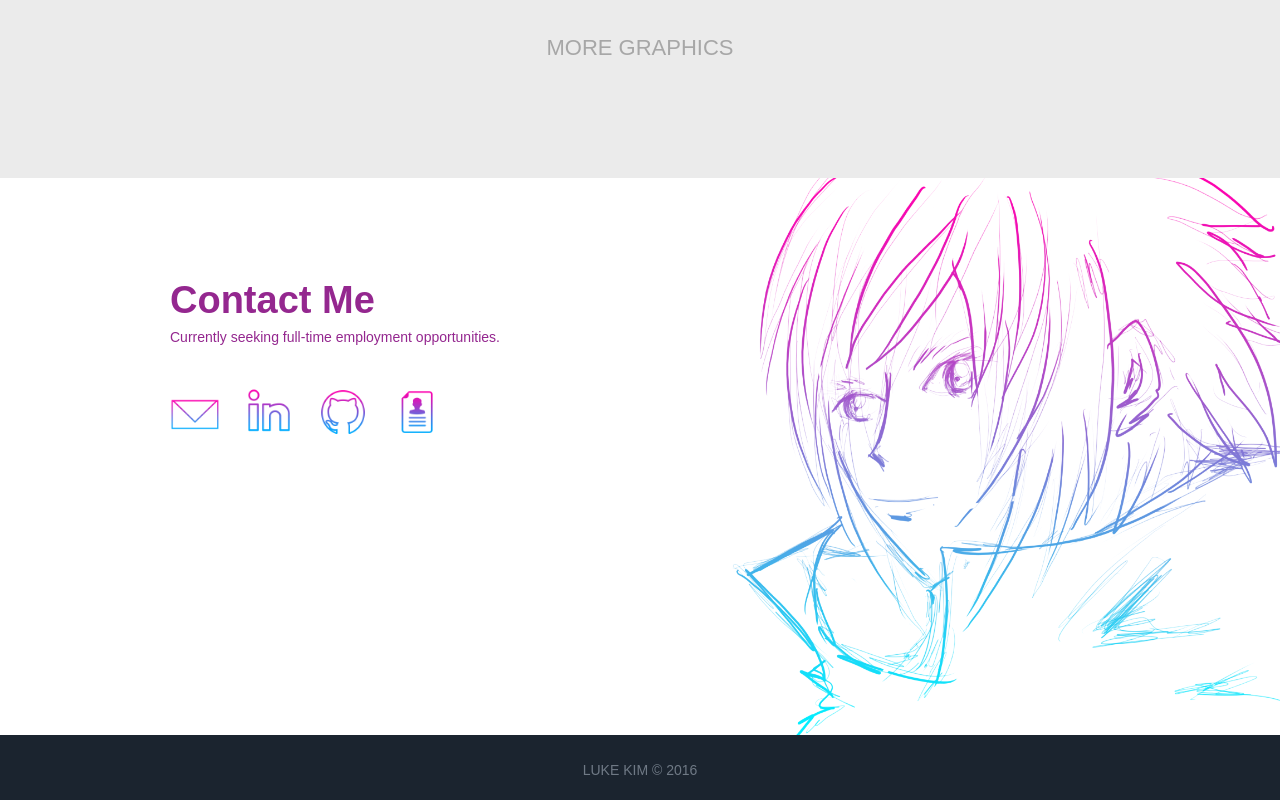
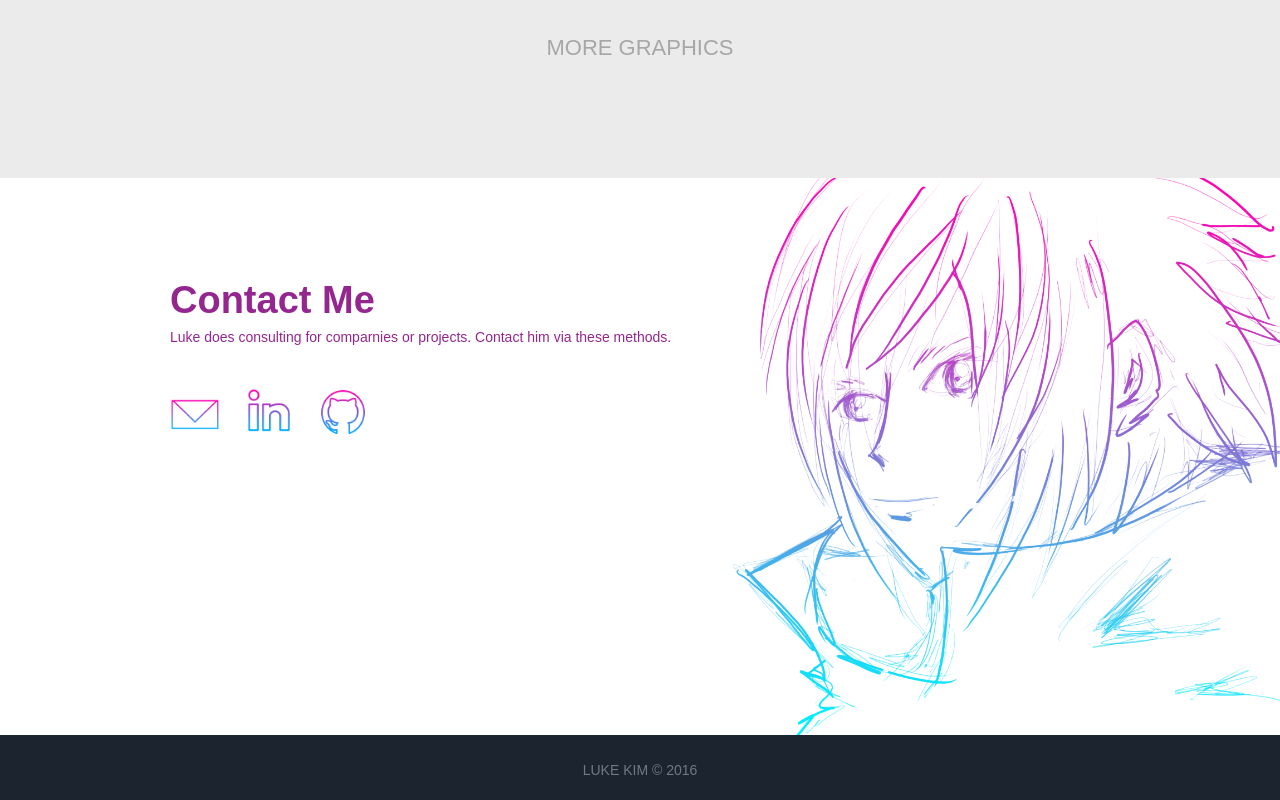
Before and after one commit to Lukeout/Lukeout.github.io, a plain HTML site: page index.html in a window 1280 px wide. Shown: the part 6424-7224 px from the top of the page. Drawn offline with nearby package versions, Linux system fonts and the light colour scheme; a script that the page names is missing.

Commit message:
Update index.html

```diff
--- a/index.html
+++ b/index.html
@@ -153,11 +153,10 @@
         <div class="contact-footer w-clearfix" id="contact"><img class="noctis" src="images/doodle.png" width="548">
             <div class="footer-text w-container">
                 <h1 class="info">Contact Me</h1>
-                <div class="seeking">Currently seeking full-time employment opportunities.</div>
+                <div class="seeking">Luke does consulting for comparnies or projects. Contact him via these methods.</div>
                 <a class="w-inline-block" href="mailto:lk8uj@virginia.edu?subject=Would%20like%20to%20talk!"><img class="in" src="images/mail.png" width="50"> </a>
                 <a class="w-inline-block" href="https://www.linkedin.com/in/luke-kim-5153abb5" target="_blank"><img class="in" src="images/linkedin.png" width="50"> </a>
                 <a class="w-inline-block" href="https://github.com/Lukeout" target="_blank"><img class="in" src="images/github.png" width="50"> </a>
-                <a class="w-inline-block" href="https://www.dropbox.com/s/56jecg42r4l0z0d/resume2016.pdf?dl=0" target="_blank"><img class="in" src="images/resume.png" width="50"> </a>
             </div>
         </div>
         <div class="footer">
```
